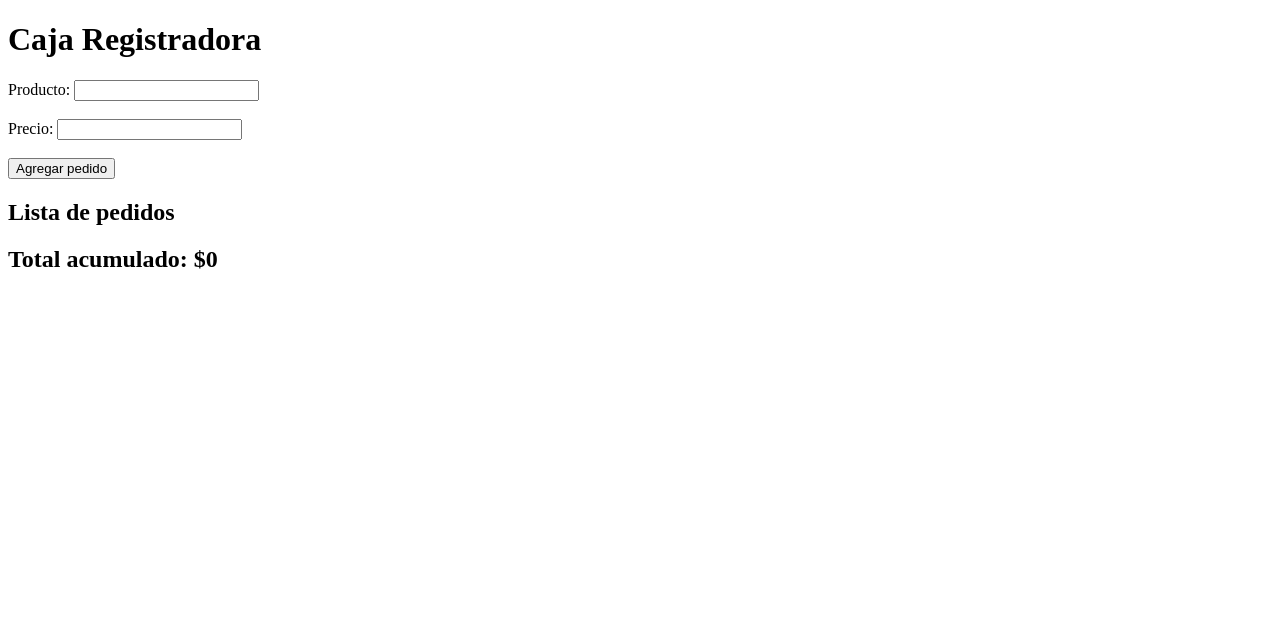
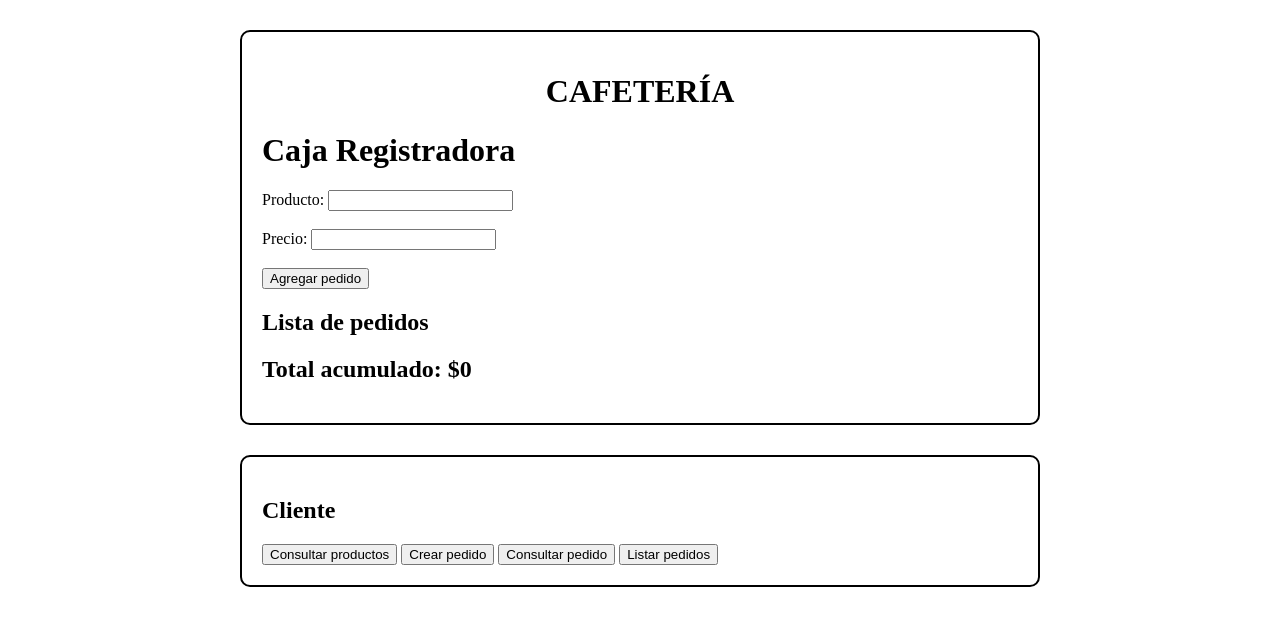
Before and after one commit to 125053519-collabAlan/DAM221, a plain HTML site: page CoffeeCode/index.html in a window 1280 px wide. Drawn offline with Linux system fonts and the light colour scheme.

Commit message:
SE UNIO CAJA Y CLIENTE
Added styling and new sections for client interactions.

```diff
--- a/CoffeeCode/index.html
+++ b/CoffeeCode/index.html
@@ -3,10 +3,25 @@
 <head>
     <meta charset="UTF-8">
     <title>Caja Registradora</title>
+    <style>
+      .contenedor {
+    width: 800px;
+    margin: 30px auto;
+}
+
+.seccion {
+    border: 2px solid black;
+    padding: 20px;
+    margin: 20px 0;
+    border-radius: 10px;
+}
+    </style>
 </head>
 
 <body>
-
+<div class="contenedor">
+    <div class="seccion">
+     <center><h1>CAFETERÍA</h1></center>
     <h1>Caja Registradora</h1>
 
     <label>Producto:</label>
@@ -26,7 +41,8 @@
     <ul id="listaPedidos"></ul>
 
     <h2>Total acumulado: $<span id="total">0</span></h2>
-
+    </div>
+</div>
 
     <script>
 
@@ -72,6 +88,39 @@
         }
 
     </script>
+<div class="contenedor">
+
+
+
+
+
+        <div class="seccion">
+
+            <h2>Cliente</h2>
+
+            <button onclick="consultarProductos()">
+                Consultar productos
+            </button>
+
+            <button onclick="crearPedido()">
+                Crear pedido
+            </button>
+
+            <button onclick="consultarPedidos()">
+                Consultar pedido
+            </button>
+
+            <button onclick="listarPedidos()">
+                Listar pedidos
+            </button>
+
+        </div>
+        <div id="resultado">
+
+        </div>
+
+        </div>
+    <script src="Menu.js"></script>
 
 </body>
 </html>
```
